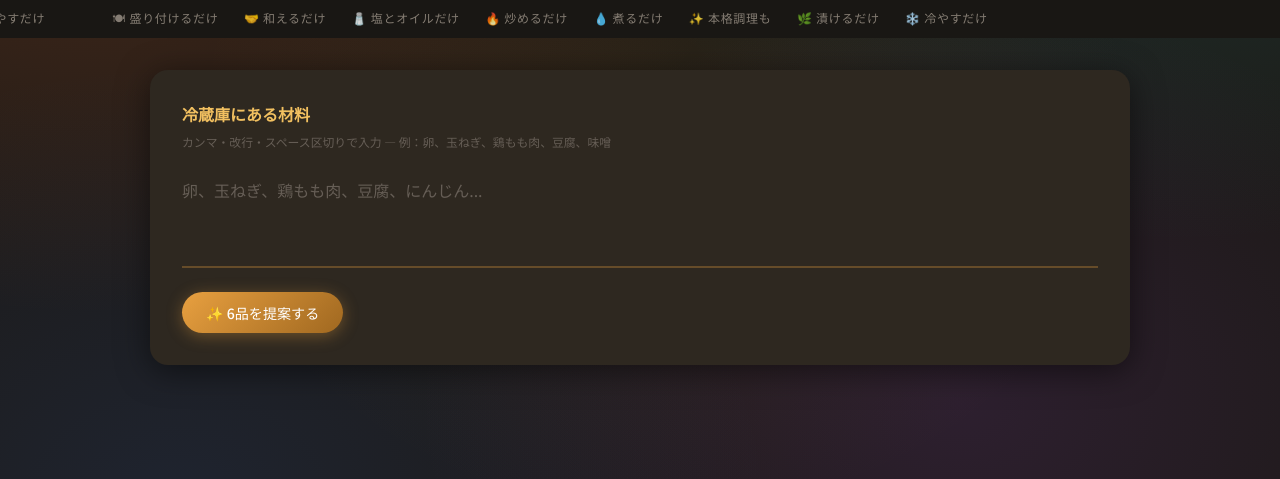
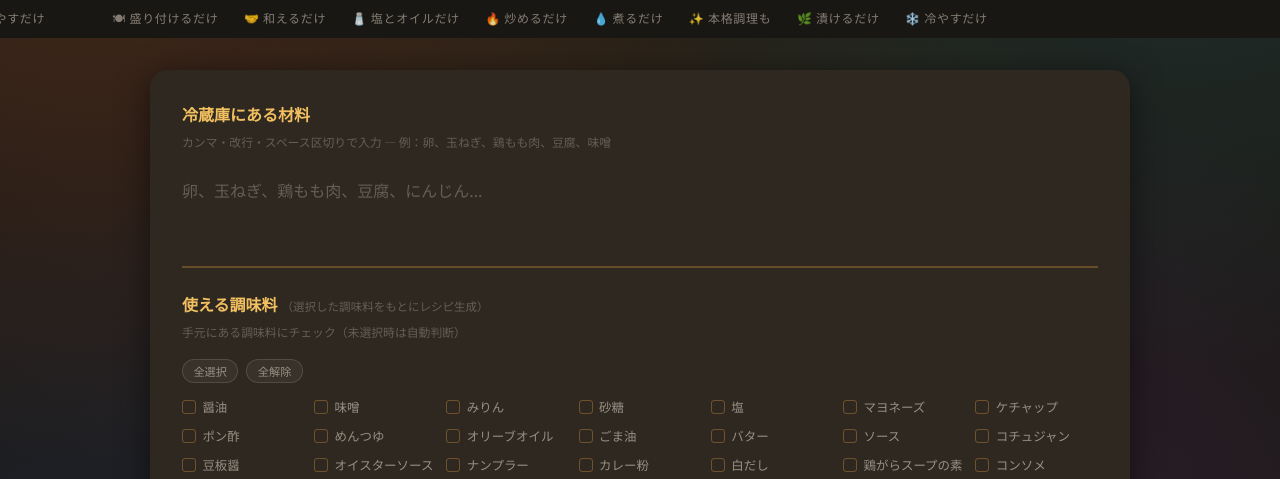
Before and after one commit to sutetoriyou-ux/recipe, a website: page public/index.html in a window 1280 px wide. Shown: the part 313-792 px from the top of the page. Drawn offline with Linux system fonts and the light colour scheme.

Commit message:
fix recipe

```diff
--- a/public/index.html
+++ b/public/index.html
@@ -477,6 +477,68 @@
     /* ── Spacer ── */
     .spacer { height: 2.5rem; }
 
+    /* ── Condiments ── */
+    .condiments-section { margin-top: 1.5rem; }
+    .condiments-controls { display: flex; gap: 0.5rem; margin-bottom: 0.75rem; }
+    .btn-tiny {
+      font-size: 0.7rem;
+      padding: 0.2rem 0.65rem;
+      border-radius: 100px;
+      border: 1px solid rgba(255,255,255,0.12);
+      background: rgba(255,255,255,0.05);
+      color: var(--text-muted);
+      cursor: pointer;
+      font-family: 'Noto Sans JP', sans-serif;
+      transition: background 0.15s, color 0.15s;
+    }
+    .btn-tiny:hover { background: rgba(255,255,255,0.1); color: var(--text); }
+    .condiment-grid {
+      display: grid;
+      grid-template-columns: repeat(auto-fill, minmax(110px, 1fr));
+      gap: 0.4rem 0.6rem;
+    }
+    .condiment-item {
+      display: flex;
+      align-items: center;
+      gap: 0.4rem;
+      cursor: pointer;
+      padding: 0.2rem 0;
+    }
+    .condiment-item input[type="checkbox"] {
+      appearance: none;
+      -webkit-appearance: none;
+      width: 14px;
+      height: 14px;
+      min-width: 14px;
+      border: 1.5px solid rgba(232,160,64,0.35);
+      border-radius: 3px;
+      background: transparent;
+      cursor: pointer;
+      transition: background 0.15s, border-color 0.15s;
+      position: relative;
+    }
+    .condiment-item input[type="checkbox"]:checked {
+      background: var(--amber);
+      border-color: var(--amber);
+    }
+    .condiment-item input[type="checkbox"]:checked::after {
+      content: '';
+      position: absolute;
+      top: 1px; left: 3px;
+      width: 4px; height: 7px;
+      border: 1.5px solid #1c1916;
+      border-top: none;
+      border-left: none;
+      transform: rotate(45deg);
+    }
+    .condiment-item span {
+      font-size: 0.78rem;
+      color: var(--text-muted);
+      line-height: 1.3;
+      transition: color 0.15s;
+    }
+    .condiment-item:has(input:checked) span { color: var(--amber-b); }
+
     /* ── Toast ── */
     #toast {
       position: fixed;
@@ -545,6 +607,18 @@
         placeholder="卵、玉ねぎ、鶏もも肉、豆腐、にんじん..."
         rows="3"
       ></textarea>
+
+      <!-- CONDIMENTS -->
+      <div class="condiments-section">
+        <label class="input-label">使える調味料 <span style="font-size:0.72rem;color:var(--text-faint);font-weight:400">（選択した調味料をもとにレシピ生成）</span></label>
+        <p class="input-hint">手元にある調味料にチェック（未選択時は自動判断）</p>
+        <div class="condiments-controls">
+          <button type="button" class="btn-tiny" onclick="selectAllCondiments()">全選択</button>
+          <button type="button" class="btn-tiny" onclick="clearAllCondiments()">全解除</button>
+        </div>
+        <div class="condiment-grid" id="condiment-grid"></div>
+      </div>
+
       <div class="btn-row">
         <button class="btn btn-primary" id="generate-btn" onclick="generateRecipes(false)">
           ✨ 6品を提案する
@@ -583,6 +657,36 @@
 
   <script>
     const STORAGE_KEY = 'recipe-favorites-v2';
+
+    const CONDIMENTS = [
+      '醤油','味噌','みりん','砂糖','塩','マヨネーズ','ケチャップ','ポン酢',
+      'めんつゆ','オリーブオイル','ごま油','バター','ソース','コチュジャン',
+      '豆板醤','オイスターソース','ナンプラー','カレー粉','白だし','鶏がらスープの素',
+      'コンソメ','ブラックペッパー','これうまつゆ'
+    ];
+
+    function initCondiments() {
+      const grid = document.getElementById('condiment-grid');
+      grid.innerHTML = CONDIMENTS.map(c => `
+        <label class="condiment-item">
+          <input type="checkbox" name="condiment" value="${c}">
+          <span>${c}</span>
+        </label>
+      `).join('');
+    }
+
+    function getSelectedCondiments() {
+      return Array.from(document.querySelectorAll('input[name="condiment"]:checked'))
+        .map(el => el.value);
+    }
+
+    function selectAllCondiments() {
+      document.querySelectorAll('input[name="condiment"]').forEach(el => el.checked = true);
+    }
+
+    function clearAllCondiments() {
+      document.querySelectorAll('input[name="condiment"]').forEach(el => el.checked = false);
+    }
     let previousRecipes = [];
     let currentRecipes = null;
 
@@ -748,7 +852,7 @@
         const res  = await fetch('/api/claude', {
           method: 'POST',
           headers: { 'Content-Type': 'application/json' },
-          body: JSON.stringify({ ingredients, previousRecipes }),
+          body: JSON.stringify({ ingredients, previousRecipes, condiments: getSelectedCondiments() }),
         });
         const data = await res.json();
         if (!res.ok) throw new Error(data.error || 'エラーが発生しました');
@@ -781,6 +885,7 @@
     });
 
     renderFavorites();
+    initCondiments();
   </script>
 </body>
 </html>
```
Also changed, not shown: api/claude.js (+7 -2 lines).
